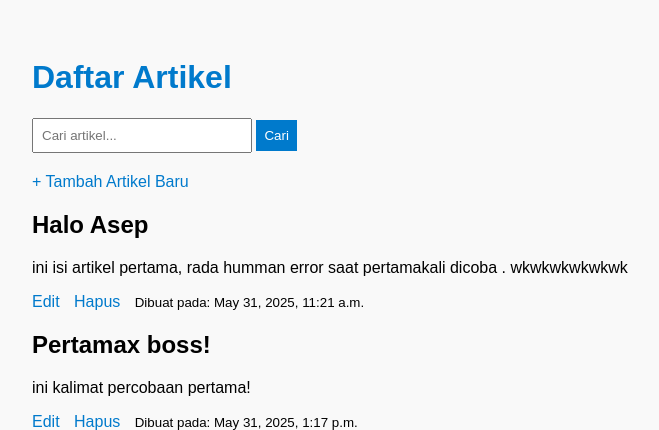
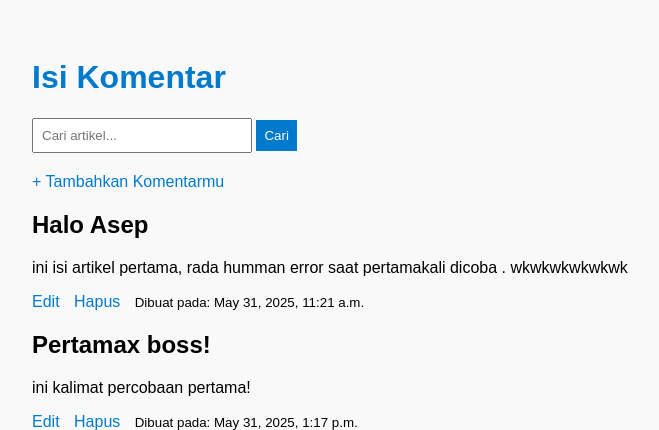
Before and after one commit to septian-dharmasaputra2009/Project_pertama_Django, a Django app: page / in a window 1280 px wide. Shown: the top 430 px of the page, without its empty margins (6-665 px from the left). Run offline with Django 5.2, Linux system fonts and the light colour scheme; data comes from the database, SQL or seed files in the repository.

Commit message:
ubah teks

```diff
--- a/halaman/templates/home.html
+++ b/halaman/templates/home.html
@@ -1,17 +1,17 @@
 <!DOCTYPE html>
 <html>
 <head>
-    <title>Daftar Artikel</title>
+    <title>Web Septian</title>
     {% load static %}
 <link rel="stylesheet" href="{% static 'halaman/style.css' %}">
 </head>
 <body>
-    <h1>Daftar Artikel</h1>
+    <h1>Isi Komentar</h1>
     <form method="GET" action="{% url 'home' %}">
     <input type="text" name="q" placeholder="Cari artikel..." value="{{ query|default:'' }}">
     <button type="submit">Cari</button>
 </form>
-    <a href="{% url 'tambah' %}">+ Tambah Artikel Baru</a>
+    <a href="{% url 'tambah' %}">+ Tambahkan Komentarmu</a>
     {% for a in artikels %}
         <div style="margin-bottom: 20px;">
             <h2>{{ a.judul }}</h2>
```
